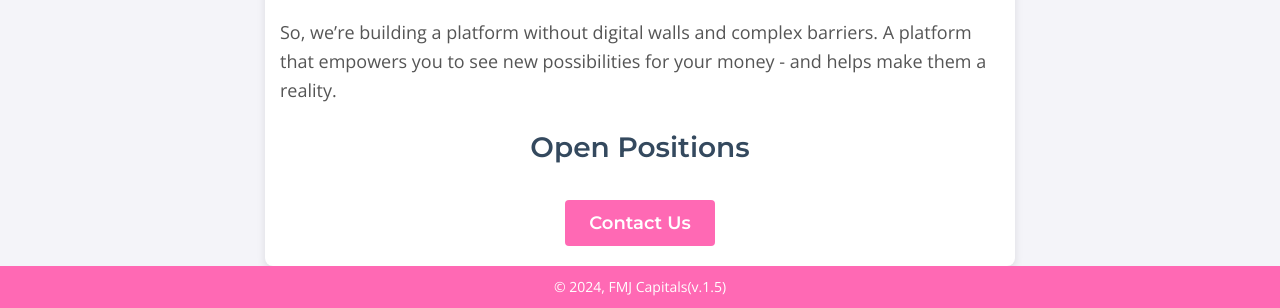
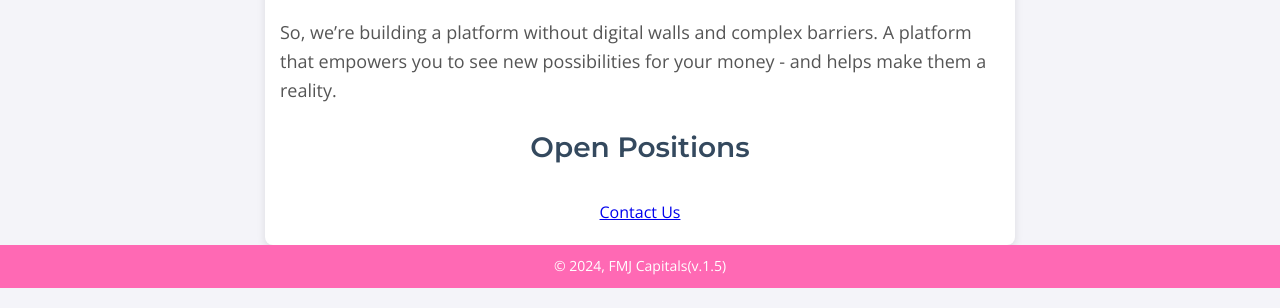
Before and after one commit to 007femijethro/fmj-careers-website, a Python web app: template templates/home.html in a window 1280 px wide. Shown: the part 728-1036 px from the top of the page. Run offline with Jinja, Linux system fonts and the light colour scheme; the template is opened without the code that fills it, so the values that code supplies are empty.

Commit message:
Contact US

```diff
--- a/templates/home.html
+++ b/templates/home.html
@@ -245,7 +245,7 @@
 
       <!-- Centered Button Container -->
       <div class="button-container">
-        <button onclick="window.location.href=href="mailto:support@fmjcareers.com" class="contact-link">Contact Us</button>
+        <a href="mailto:support@fmjcareers.com" class="contact-link button-style">Contact Us</a>
       </div>
     </div>
 
```
